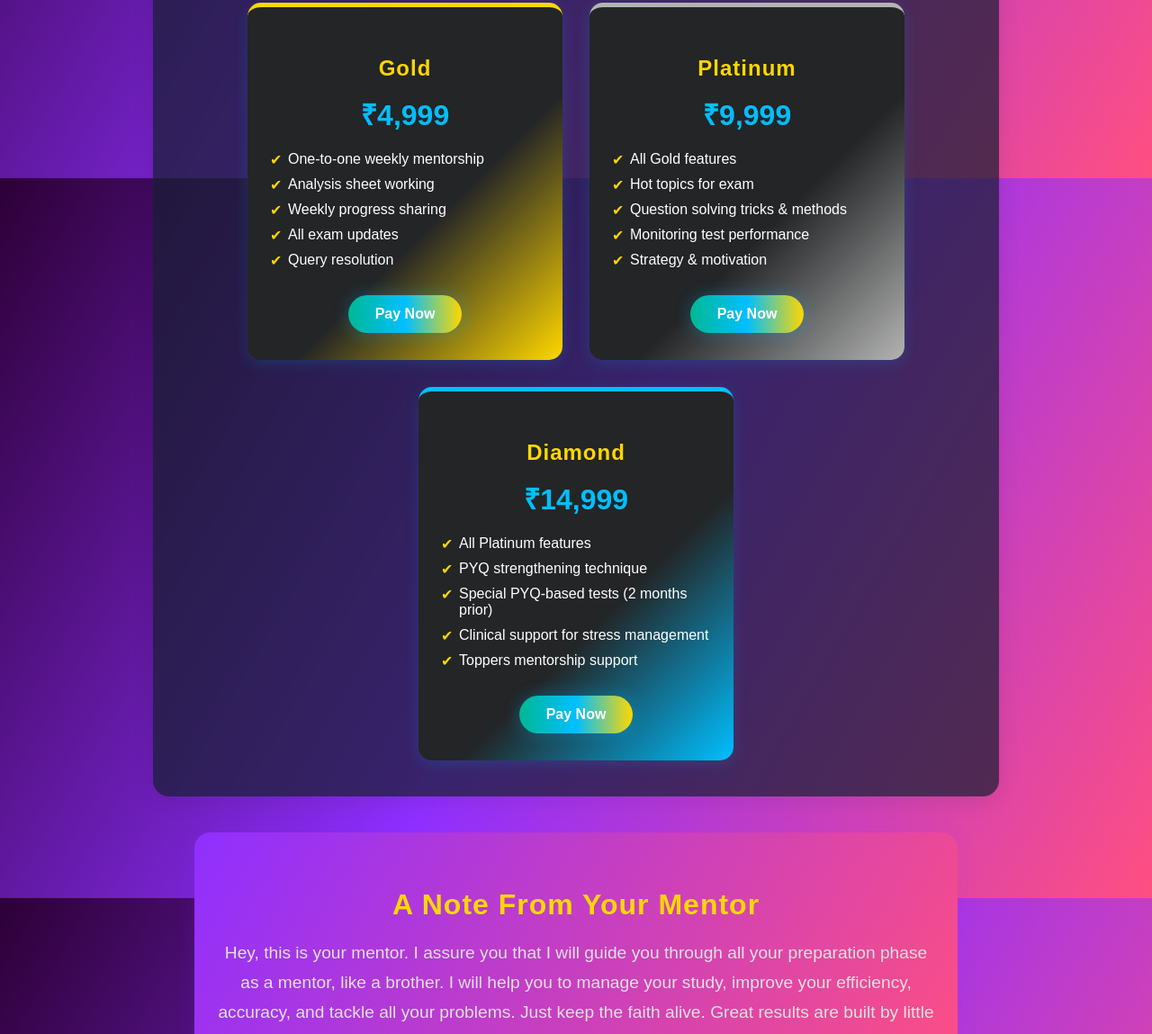
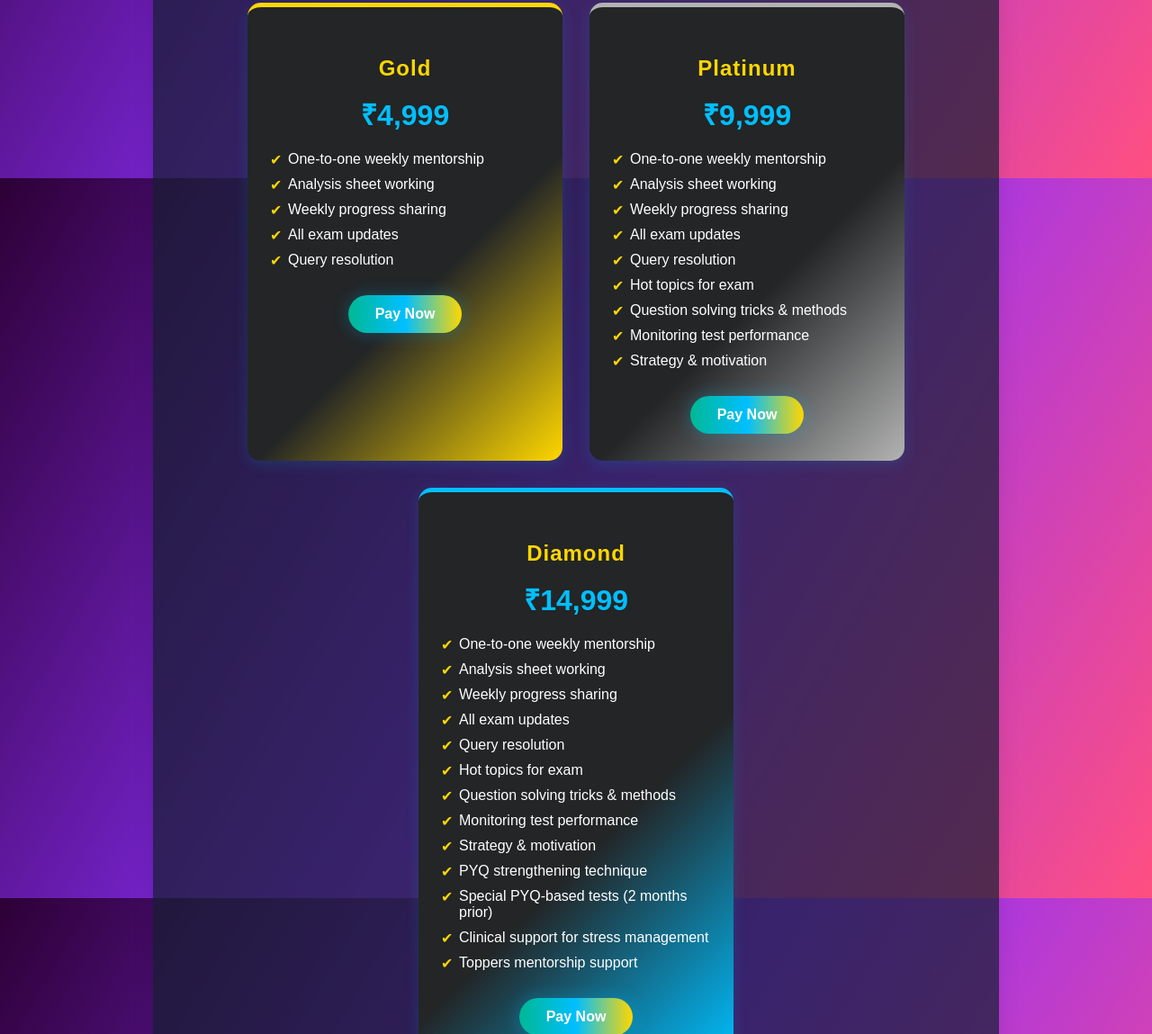
Before and after one commit to mrmentorbhaiya/mentor-bhaiya-final, a plain HTML site: page index.html in a window 1280 px wide. Shown: the part 602-1751 px from the top of the page at 90% size. Drawn offline with Linux system fonts and the light colour scheme.

Commit message:
Update index.html
i added features of gold to platinum and diamond

```diff
--- a/index.html
+++ b/index.html
@@ -51,7 +51,11 @@
         <h3>Platinum</h3>
         <p class="price">₹9,999</p>
         <ul>
-          <li>All Gold features</li>
+          <li>One-to-one weekly mentorship</li>
+          <li>Analysis sheet working</li>
+          <li>Weekly progress sharing</li>
+          <li>All exam updates</li>
+          <li>Query resolution</li>
           <li>Hot topics for exam</li>
           <li>Question solving tricks & methods</li>
           <li>Monitoring test performance</li>
@@ -63,7 +67,15 @@
         <h3>Diamond</h3>
         <p class="price">₹14,999</p>
         <ul>
-          <li>All Platinum features</li>
+           <li>One-to-one weekly mentorship</li>
+          <li>Analysis sheet working</li>
+          <li>Weekly progress sharing</li>
+          <li>All exam updates</li>
+          <li>Query resolution</li>
+          <li>Hot topics for exam</li>
+          <li>Question solving tricks & methods</li>
+          <li>Monitoring test performance</li>
+          <li>Strategy & motivation</li>
           <li>PYQ strengthening technique</li>
           <li>Special PYQ-based tests (2 months prior)</li>
           <li>Clinical support for stress management</li>
```
